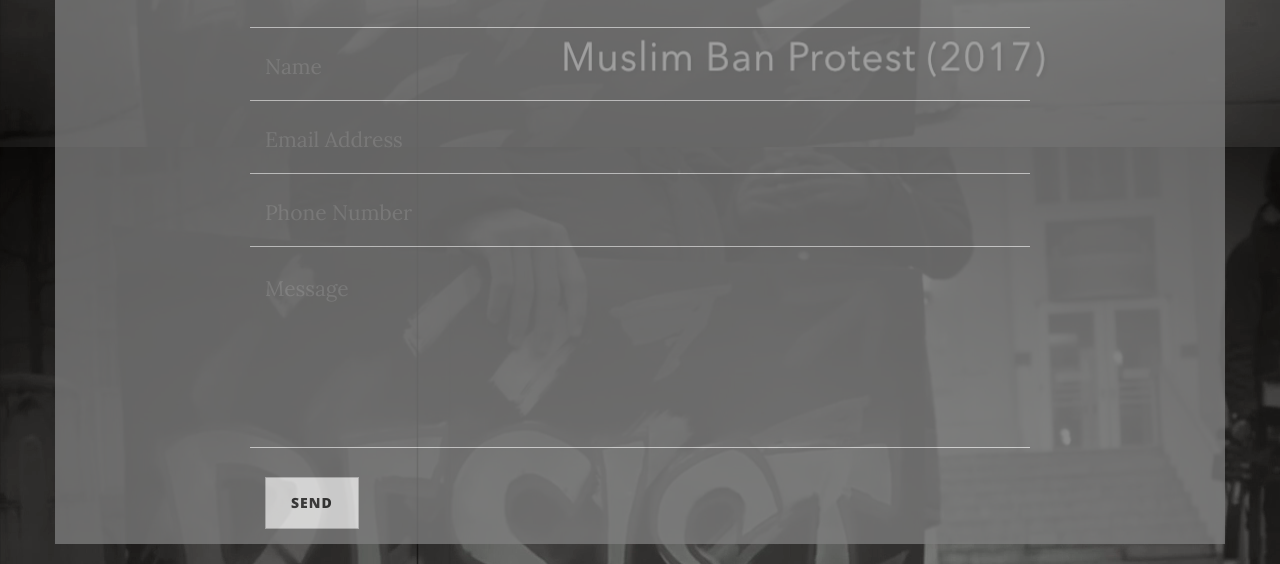
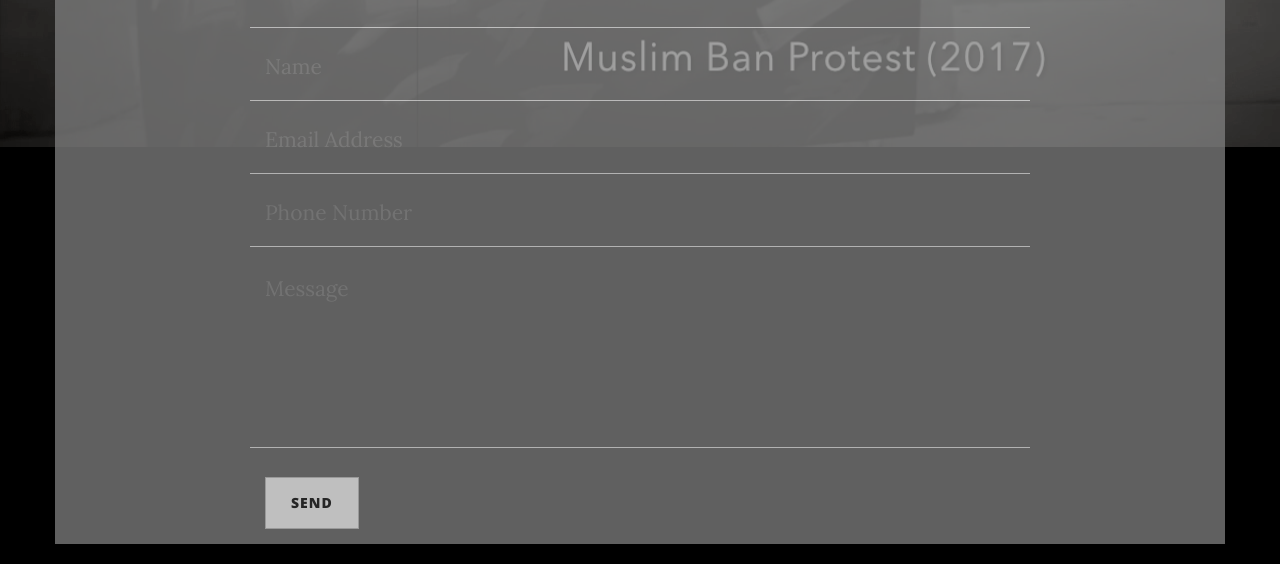
Before and after one commit to Shang-Jia/SDG, a website: page contact.html in a window 1280 px wide. Shown: the part 591-1155 px from the top of the page. Drawn offline with nearby package versions, Linux system fonts and the light colour scheme.

Commit message:
background image span 100% width rest black. text input in contact.html white

```diff
--- a/contact.html
+++ b/contact.html
@@ -98,28 +98,28 @@
                     <div class="row control-group">
                         <div class="form-group col-xs-12 floating-label-form-group controls">
                             <label>Name</label>
-                            <input type="text" class="form-control" placeholder="Name" id="name" required data-validation-required-message="Please enter your name.">
+                            <input style="color: #ffffff;" type="text" class="form-control" placeholder="Name" id="name" required data-validation-required-message="Please enter your name.">
                             <p class="help-block text-danger"></p>
                         </div>
                     </div>
                     <div class="row control-group">
                         <div class="form-group col-xs-12 floating-label-form-group controls">
                             <label>Email Address</label>
-                            <input type="email" class="form-control" placeholder="Email Address" id="email" required data-validation-required-message="Please enter your email address.">
+                            <input style="color: #ffffff;" type="email" class="form-control" placeholder="Email Address" id="email" required data-validation-required-message="Please enter your email address.">
                             <p class="help-block text-danger"></p>
                         </div>
                     </div>
                     <div class="row control-group">
                         <div class="form-group col-xs-12 floating-label-form-group controls">
                             <label>Phone Number</label>
-                            <input type="tel" class="form-control" placeholder="Phone Number" id="phone" required data-validation-required-message="Please enter your phone number.">
+                            <input style="color: #ffffff;" type="tel" class="form-control" placeholder="Phone Number" id="phone" required data-validation-required-message="Please enter your phone number.">
                             <p class="help-block text-danger"></p>
                         </div>
                     </div>
                     <div class="row control-group">
                         <div class="form-group col-xs-12 floating-label-form-group controls">
                             <label>Message</label>
-                            <textarea rows="5" class="form-control" placeholder="Message" id="message" required data-validation-required-message="Please enter a message."></textarea>
+                            <textarea style="color: #ffffff;" rows="5" class="form-control" placeholder="Message" id="message" required data-validation-required-message="Please enter a message."></textarea>
                             <p class="help-block text-danger"></p>
                         </div>
                     </div>
--- a/css/design.css
+++ b/css/design.css
@@ -1,5 +1,6 @@
 body {
-    background-image: url("../img/protest.png");
+    background: url("../img/protest.png") #000 no-repeat;
+    background-size: 100%;
 }
 
 #map-button{
```
